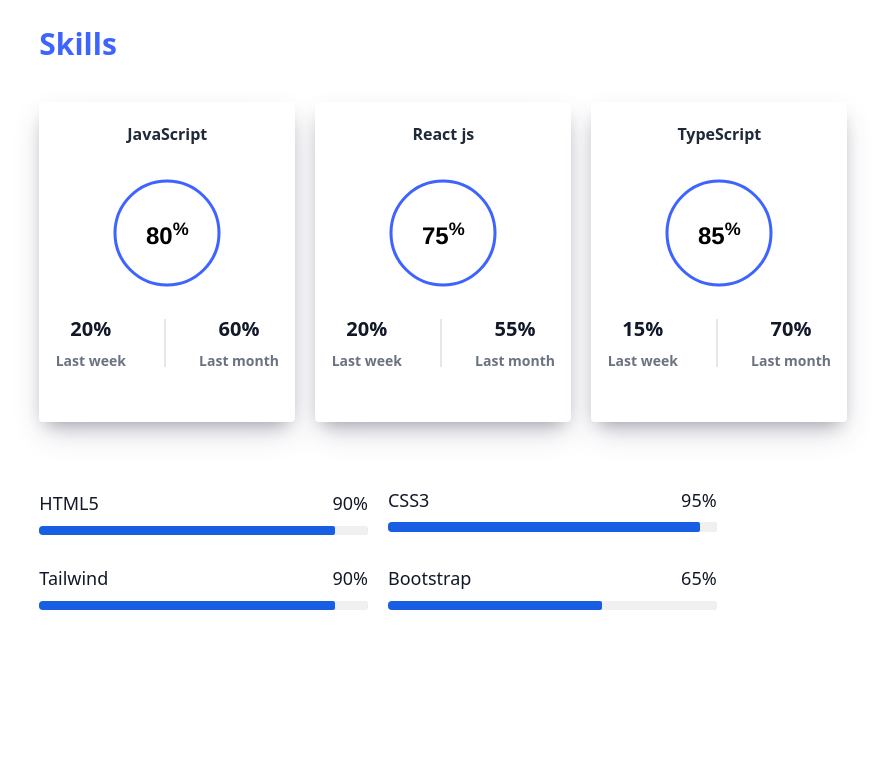
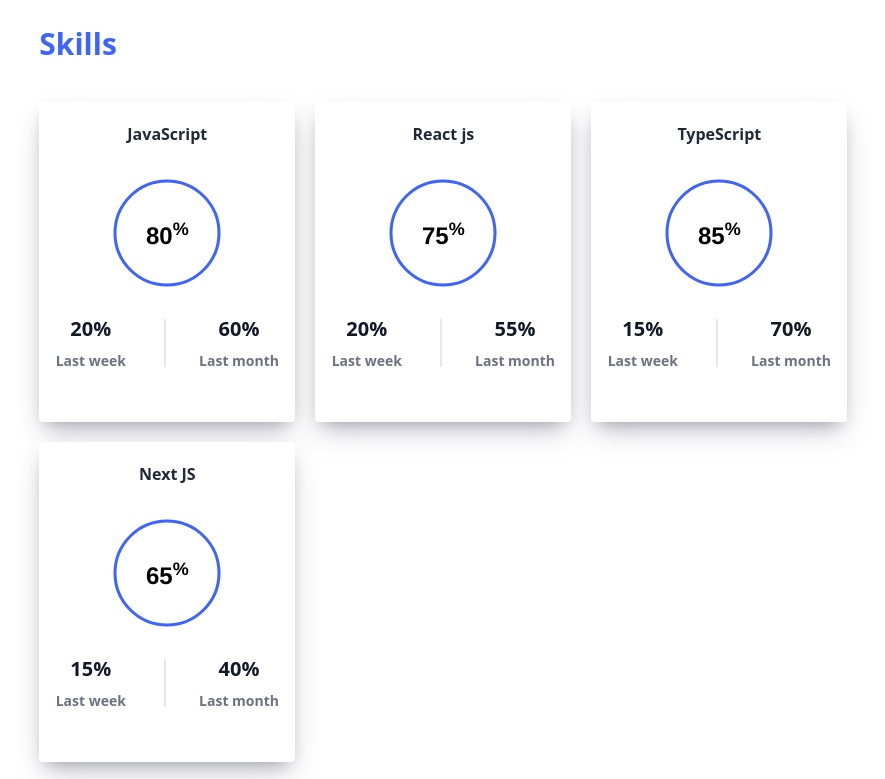
Before and after one commit to Shihabuddin9/portfolio, a React (Vite) app: page / in a window 1280 px wide. Shown: the part 2000-2779 px from the top of the page, without its empty margins (394-1279 px from the left). Built offline with nearby package versions, Linux system fonts and the light colour scheme; a web font is replaced by a local one.

Commit message:
next.js skill add

```diff
--- a/src/component/Pages/Resume/Skills.jsx
+++ b/src/component/Pages/Resume/Skills.jsx
@@ -18,6 +18,12 @@
         percentage: 85,
         lastWeek: 15,
         lastMonth: 70
+    },
+    {
+        name: 'Next JS',
+        percentage: 65,
+        lastWeek: 15,
+        lastMonth: 40
     }
 ];
 
@@ -25,7 +31,11 @@
     { name: 'HTML5', value: 90 },
     { name: 'CSS3', value: 95 },
     { name: 'Tailwind', value: 90 },
-    { name: 'Bootstrap', value: 65 }
+    { name: 'Bootstrap', value: 65 },
+    { name: 'Redux', value: 65 },
+    { name: 'Flux', value: 60 },
+    { name: 'jest', value: 55 },
+    { name: 'Material ui', value: 60 }
 ];
 
 const SkillCard = ({ name, percentage, lastWeek, lastMonth }) => (
```
